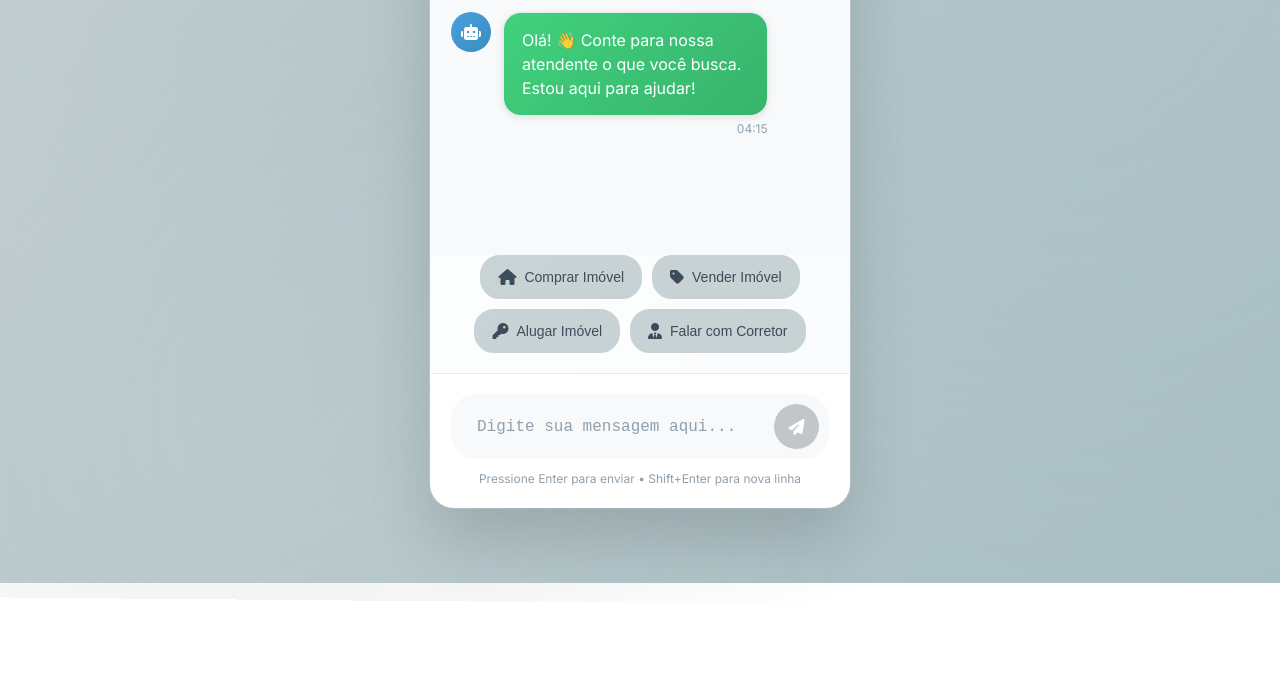
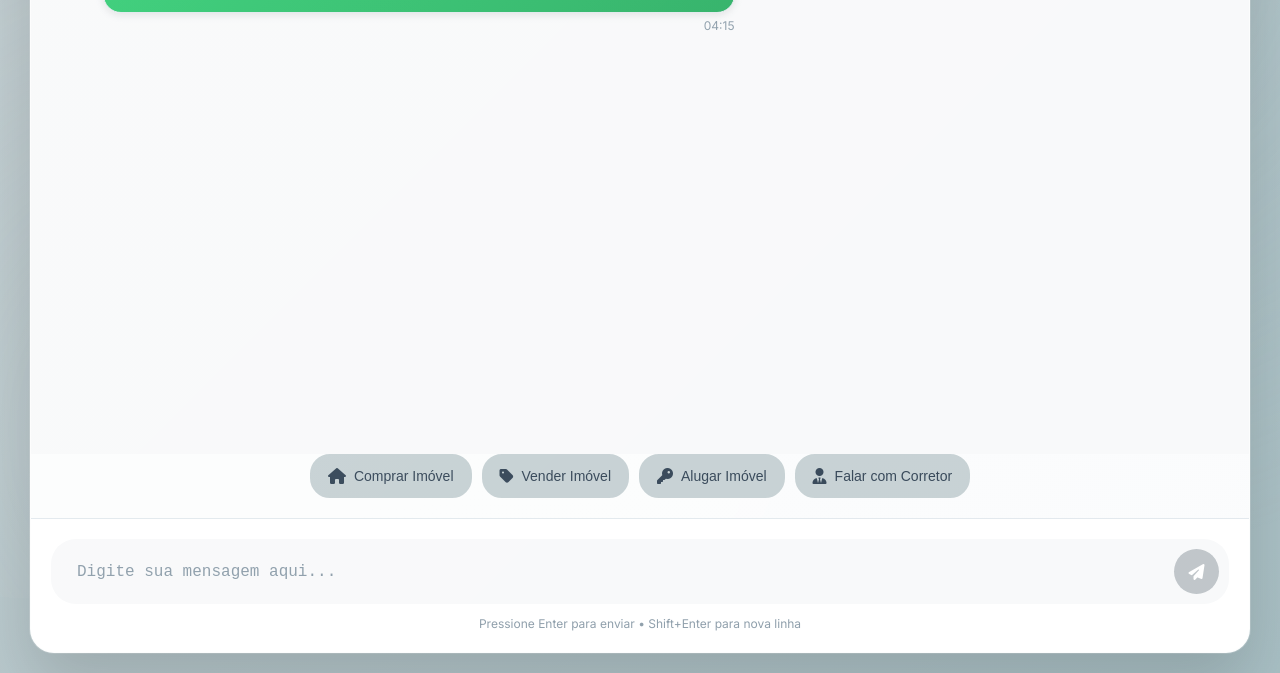
Before and after one commit to Williambica/Garcia, a website: page index.html in a window 1280 px wide. Shown: the part 217-890 px from the top of the page. Before the commit the page ends 800 px from the top, so only its background shows below. Drawn offline with Linux system fonts and the light colour scheme; no server answers.

Commit message:
feat: Aumenta tamanho da janela do chat para 1220x850px

```diff
--- a/styles.css
+++ b/styles.css
@@ -40,8 +40,8 @@ body::before {
 /* Container principal do chat */
 .chat-app {
     width: 100%;
-    max-width: 420px;
-    height: 650px;
+    max-width: 1220px;
+    height: 850px;
     background: rgba(255, 255, 255, 0.95);
     backdrop-filter: blur(20px);
     border-radius: 24px;
```
